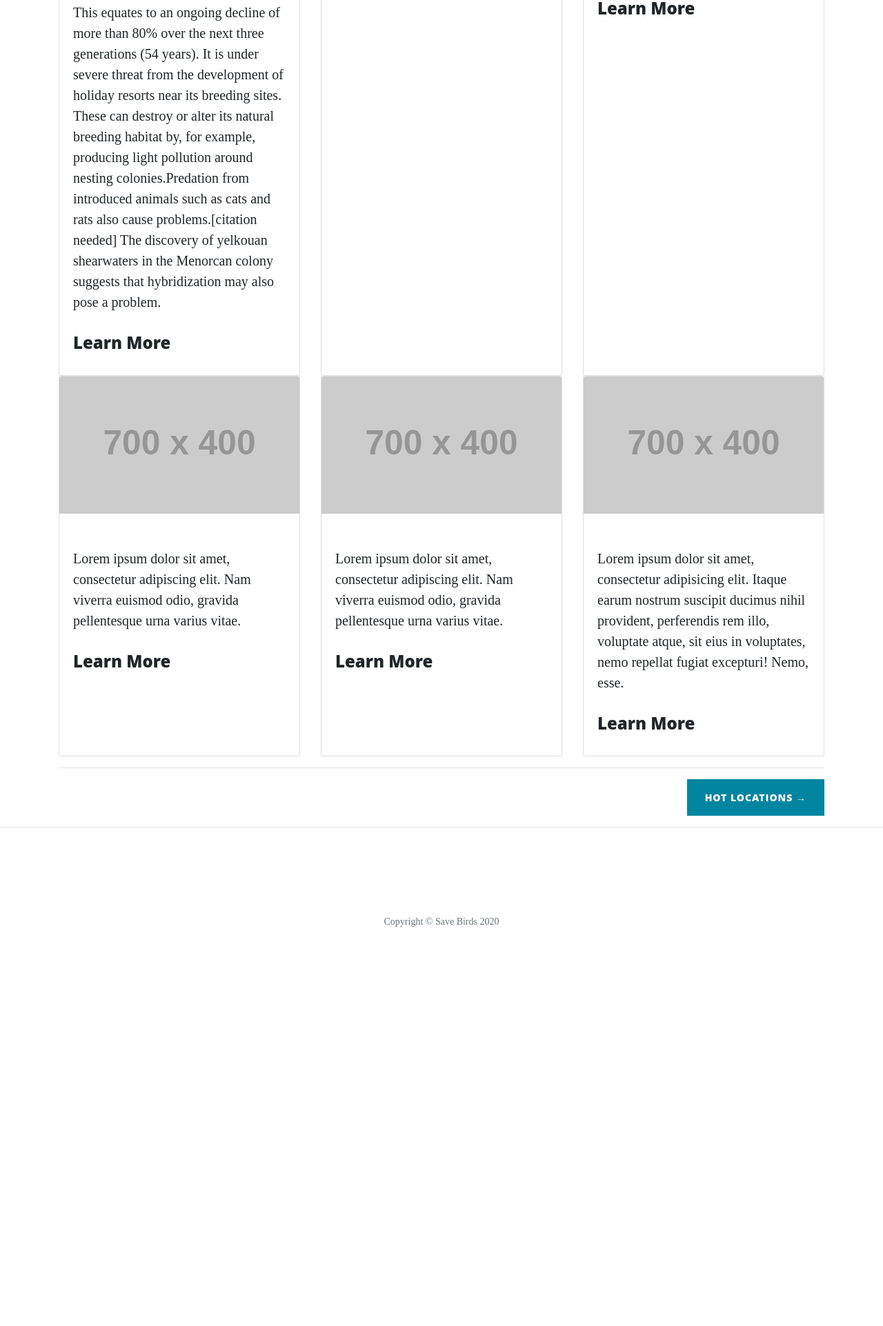
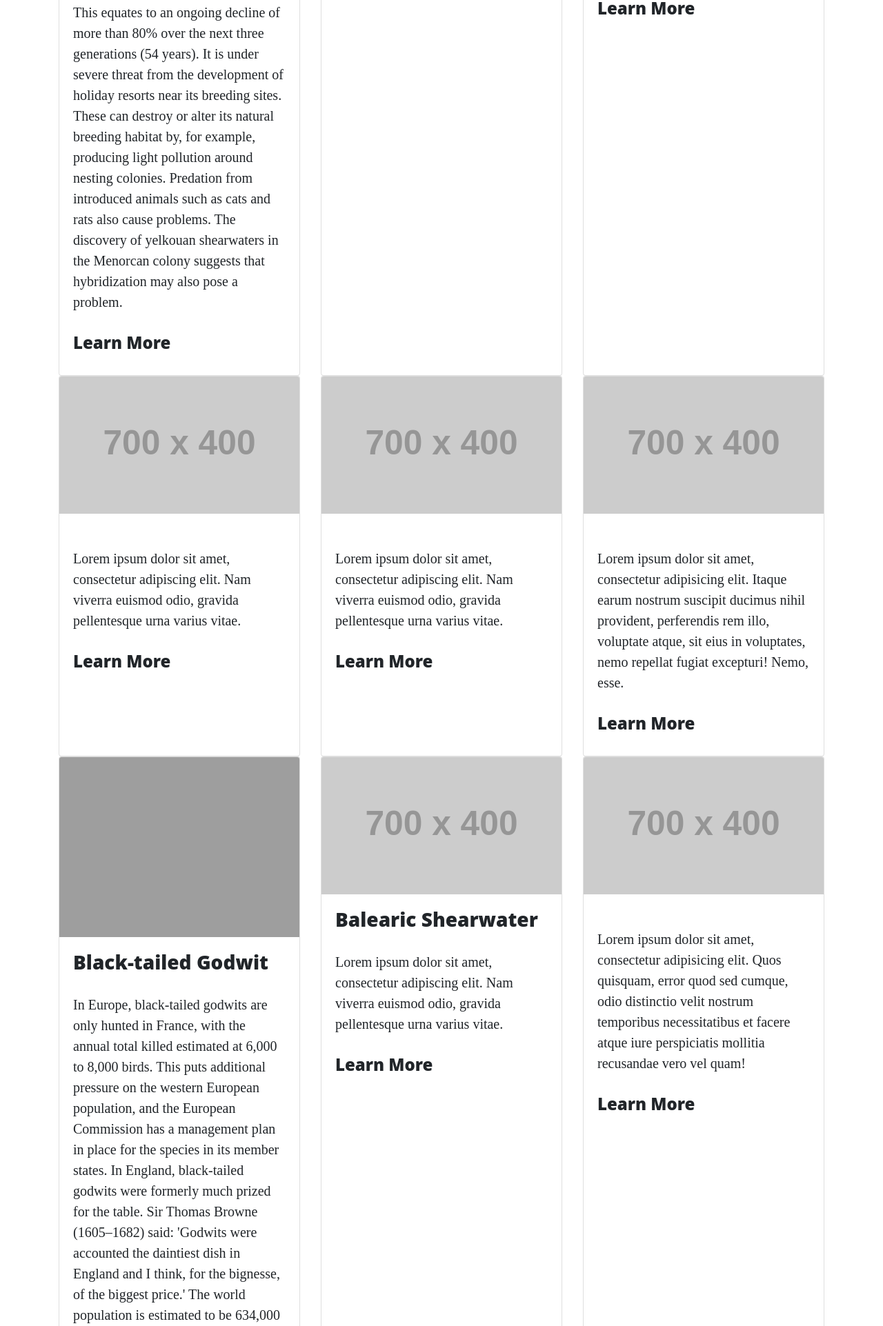
Before and after one commit to Elena-Pakhmurskaia/Milestone_project_3, a Flask app: page / in a window 1280 px wide. Shown: the part 1203-3126 px from the top of the page at 69% size. Before the commit the page ends 2547 px from the top, so only its background shows below. Run offline with Flask 2, Linux system fonts and the light colour scheme; grey boxes labelled with a size stand in for pictures from a placeholder-image service; some libraries are stand-ins or nearby versions; grey boxes are pictures that could not be loaded.

Commit message:
created a json file and started populating the data

```diff
--- a/run.py
+++ b/run.py
@@ -1,5 +1,5 @@
-
 import os
+import json
 from flask import Flask, render_template
 
 
@@ -8,7 +8,10 @@ app = Flask(__name__)
 
 @app.route("/")
 def index():
-    return render_template("index.html")
+    data = []
+    with open("data/birds.json", "r") as json_data:
+        data = json.load(json_data)
+    return render_template("index.html", page_title="Home", birds=data)
 
 
 @app.route("/hot_locations")
--- a/templates/base.html
+++ b/templates/base.html
@@ -4,8 +4,9 @@
     <meta charset="UTF-8">
     <meta name="viewport" content="width=device-width, initial-scale=1.0">
     <meta http-equiv="X-UA-Compatible" content="ie=edge">
-    <link rel="stylesheet" href="{{ url_for('static', filename='vendor/bootstrap/css/bootstrap.min.css') }}">
-    <link rel="stylesheet" href="{{ url_for('static', filename='css/clean-blog.min.css') }}">
+    <link rel="stylesheet" href="{{ url_for('static', filename='vendor/bootstrap/css/bootstrap.min.css') }}" type="text/css">
+    <link rel="stylesheet" href="{{ url_for('static', filename='css/clean-blog.min.css') }}" type="text/css">
+    <link rel="stylesheet" href="{{ url_for('static', filename='css/style.css') }}" type="text/css">
     <title>Save Birds</title>
 </head>
 <body>
--- a/templates/index.html
+++ b/templates/index.html
@@ -13,20 +13,15 @@
         </div>
     </div>
 
+   {% for bird in birds %}
 
-    <div class="row featurette">
+    <div class="row">
       <div class="col-lg-4 col-sm-6 portfolio-item">
         <div class="card h-100">
-          <a href="#"><img class="card-img-top" src="https://i.pinimg.com/originals/cd/82/9a/cd829a3e58c1823057a934b6d8518c79.jpg" alt=""></a>
+          <a href="#"><img class="card-img-top" src="{{bird.image}}" alt=""></a>
           <div class="card-body">
-          <h3>Balearic Shearwater</h3>
-			<p class="card-text">The Balearic shearwater is considered critically endangered with extinction by the IUCN. Recent
-				models estimate a mean decrease of 7.4% per year and a mean extinction time of 40.4 years. This equates to an
-				ongoing decline of more than 80% over the next three generations (54 years). It is under severe
-				threat from the development of holiday resorts near its breeding sites. These can destroy or alter its natural
-				breeding habitat by, for example, producing light pollution around nesting colonies.Predation from introduced
-				animals such as cats and rats also cause problems.[citation needed] The discovery of yelkouan shearwaters in the
-				Menorcan colony suggests that hybridization may also pose a problem.</p>
+          <h3>{{bird.name}}</h3>
+			<p class="card-text">{{bird.conservation}}</p>
                 <h4 class="card-title">
               <a href="#">Learn More</a>
             </h4>
@@ -91,6 +86,8 @@
       </div>
 </div>
 
+{% endfor %}
+
             <hr>
 
 
```
Also changed, not shown: data/birds.json (added, +26 -0 lines), static/css/style.css (added).
